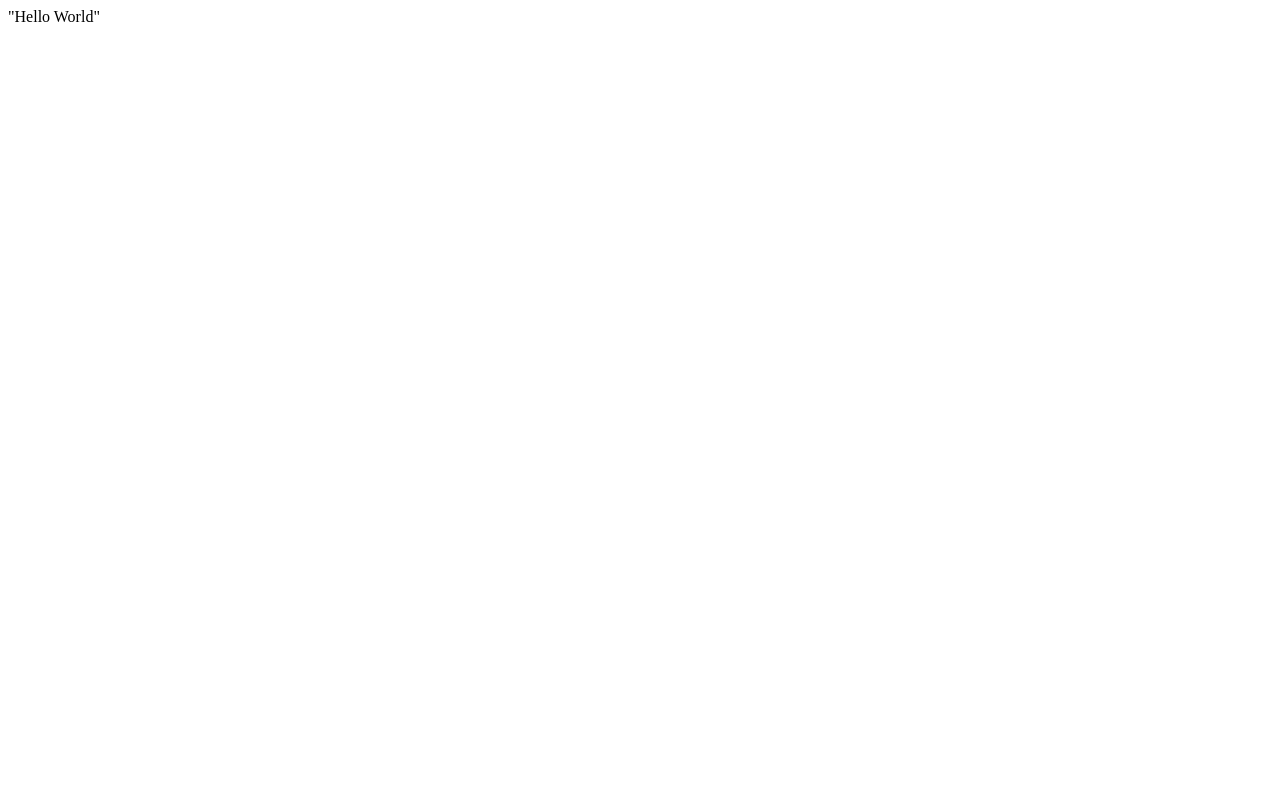
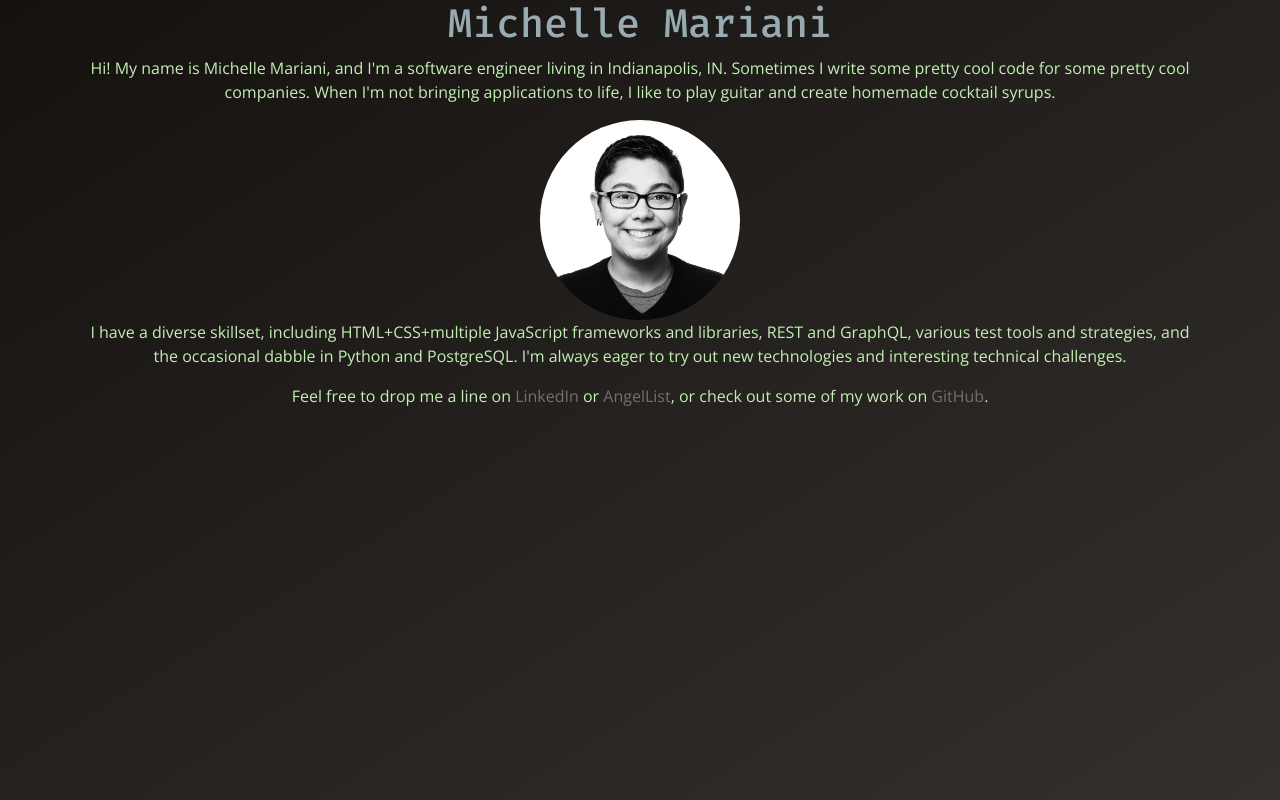
Before and after one commit to mariani-public/mariani-public.github.io, a plain HTML site: page index.html in a window 1280 px wide. Drawn offline with nearby package versions, Linux system fonts and the light colour scheme.

Commit message:
Add content

```diff
--- a/index.html
+++ b/index.html
@@ -1 +1,50 @@
-"Hello World"
+<!-- "Hello World"  -->
+<!doctype html>
+<html lang="en">
+  <head>
+    <!-- Required meta tags -->
+    <meta charset="utf-8">
+    <meta name="viewport" content="width=device-width, initial-scale=1, shrink-to-fit=no">
+
+    <!-- Bootstrap CSS -->
+    <link rel="stylesheet" href="https://stackpath.bootstrapcdn.com/bootstrap/4.4.1/css/bootstrap.min.css" integrity="sha384-Vkoo8x4CGsO3+Hhxv8T/Q5PaXtkKtu6ug5TOeNV6gBiFeWPGFN9MuhOf23Q9Ifjh" crossorigin="anonymous">
+
+    <!-- Custom styles -->
+    <link rel="stylesheet" href="./styles.css">
+
+    <!-- Fonts -->
+    <link href="https://fonts.googleapis.com/css2?family=Fira+Mono:wght@400;500;700&family=Open+Sans&display=swap" rel="stylesheet">
+
+    <title>Michelle Mariani - Software Engineer</title>
+  </head>
+  <body>
+    <div class="container vh-100">
+      <div class="row">
+        <div class="col">
+          <h1>Michelle Mariani</h1>
+          <p>
+            Hi! My name is Michelle Mariani, and I'm a software engineer living in Indianapolis, IN. Sometimes I write some pretty cool code for some pretty cool companies.
+            When I'm not bringing applications to life, I like to play guitar and create homemade cocktail syrups.
+          </p>
+          <img src="./assets/headshot.jpg" alt="headshot" class="rounded-circle" height="200px">
+          <p>
+            I have a diverse skillset, including HTML+CSS+multiple JavaScript frameworks and libraries, REST and GraphQL, various test tools and strategies, and the occasional
+            dabble in Python and PostgreSQL. I'm always eager to try out new technologies and interesting technical challenges.
+          </p>
+          <p>
+            Feel free to drop me a line on
+            <a href="https://www.linkedin.com/in/michelle-mariani/">LinkedIn</a> or
+            <a href="https://angel.co/u/michelle-mariani">AngelList</a>, or check out some of my work on
+            <a href="https://github.com/mariani-public/">GitHub</a>.
+          </p>
+        </div>
+      </div>
+    </div>
+
+    <!-- Optional JavaScript -->
+    <!-- jQuery first, then Popper.js, then Bootstrap JS -->
+    <script src="https://code.jquery.com/jquery-3.4.1.slim.min.js" integrity="sha384-J6qa4849blE2+poT4WnyKhv5vZF5SrPo0iEjwBvKU7imGFAV0wwj1yYfoRSJoZ+n" crossorigin="anonymous"></script>
+    <script src="https://cdn.jsdelivr.net/npm/popper.js@1.16.0/dist/umd/popper.min.js" integrity="sha384-Q6E9RHvbIyZFJoft+2mJbHaEWldlvI9IOYy5n3zV9zzTtmI3UksdQRVvoxMfooAo" crossorigin="anonymous"></script>
+    <script src="https://stackpath.bootstrapcdn.com/bootstrap/4.4.1/js/bootstrap.min.js" integrity="sha384-wfSDF2E50Y2D1uUdj0O3uMBJnjuUD4Ih7YwaYd1iqfktj0Uod8GCExl3Og8ifwB6" crossorigin="anonymous"></script>
+  </body>
+</html>
--- /dev/null
+++ b/styles.css
@@ -0,0 +1,25 @@
+body {
+  background-image: linear-gradient(to bottom right, #14110F, #34312D);
+  text-align: center;
+  background-repeat: no-repeat;
+  background-size: cover;
+}
+
+h1 {
+  color: #97ABB1;
+  font-family: 'Fira Mono', monospace;
+}
+
+p {
+  /* color: #746F72; */
+  color: #C2EFB3;
+  font-family: 'Open Sans', sans-serif;
+}
+
+a {
+  color: #746F72;
+}
+
+a:hover {
+  color:  #97ABB1;
+}
```
Also changed, not shown: assets/headshot.jpg (added).
